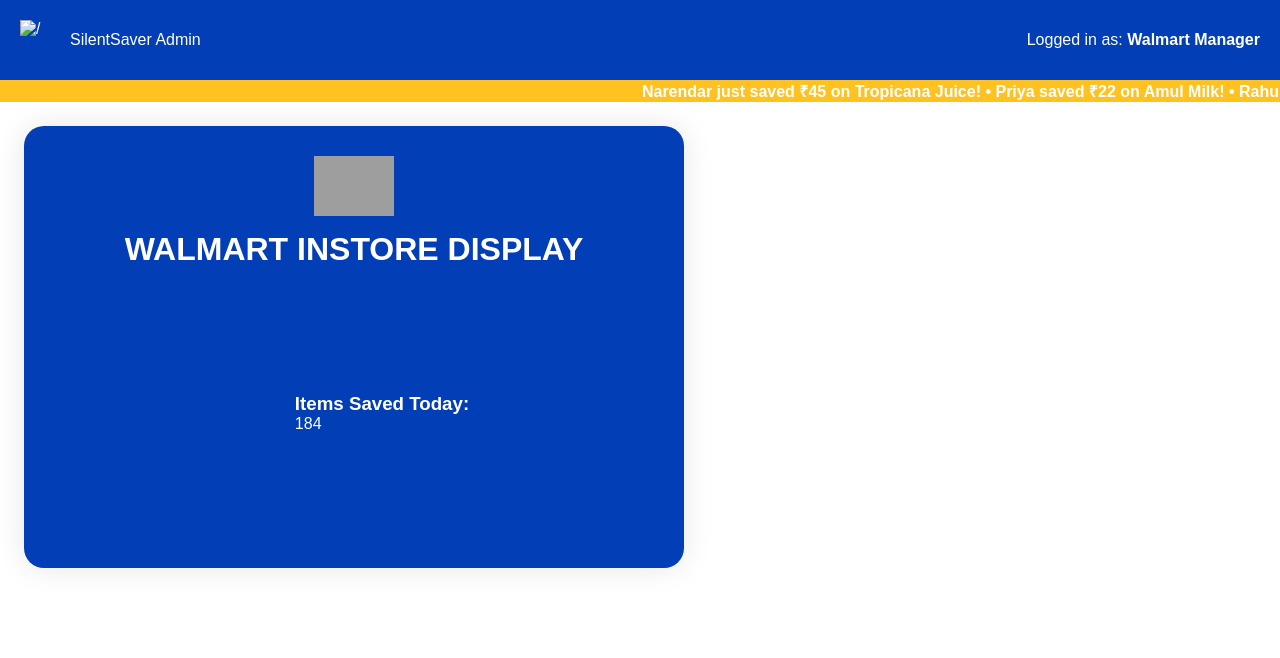
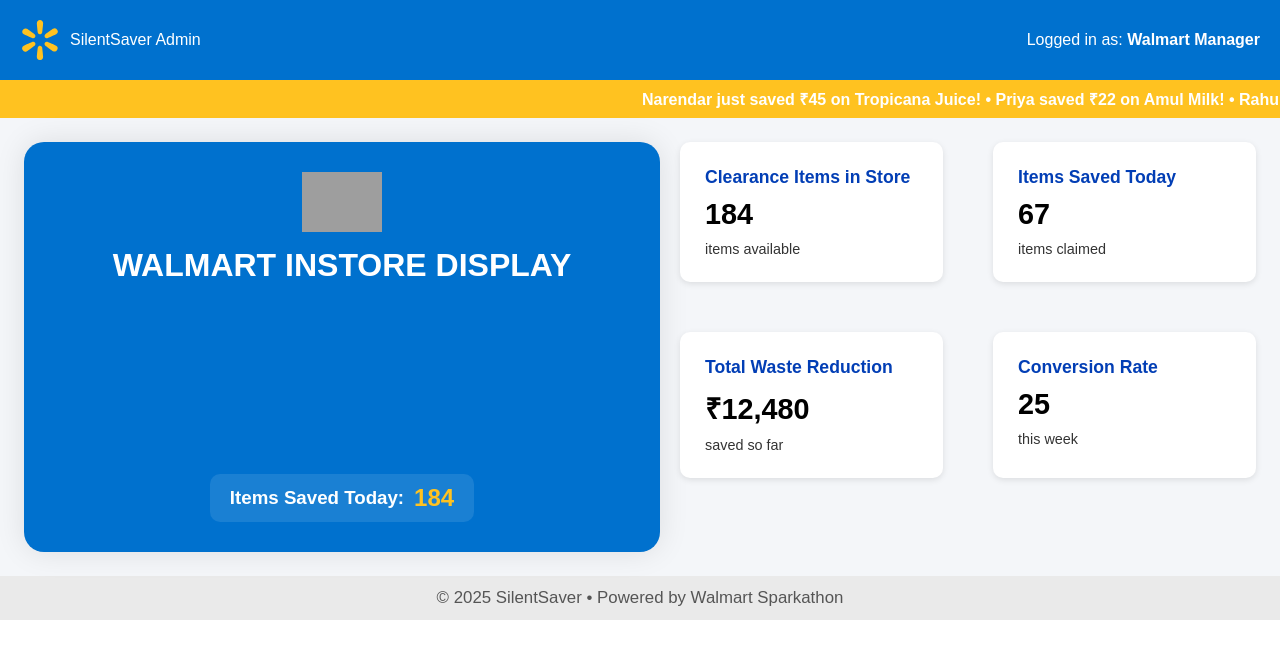
Before and after one commit to BondiliVaishnavi/SilentSaver, a plain HTML site: page admin/pages/admin/admin.html in a window 1280 px wide. Drawn offline with Linux system fonts and the light colour scheme; grey boxes are pictures that could not be loaded.

Commit message:
admin and pos

```diff
--- a/admin/pages/admin/admin.css
+++ b/admin/pages/admin/admin.css
@@ -6,7 +6,7 @@
   font-family: Arial, Helvetica, sans-serif;
 }
 .head-content {
-  background-color: #023eb5;
+  background-color: #0071ce;
 }
 .head {
   padding: 20px;
@@ -41,6 +41,7 @@
   overflow: hidden;
   white-space: nowrap;
   font-weight: 600;
+  padding: 8px 0;
 }
 
 .ticker-content {
@@ -64,6 +65,7 @@
   flex-wrap: wrap;
   padding: 24px;
   gap: 20px;
+  background-color: #f4f6f9;
 }
 .left-panel img {
   height: 60px;
@@ -74,7 +76,7 @@
   flex: 1;
   min-width: 350px;
   max-width: 600px;
-  background-color: #023eb5;
+  background-color: #0071ce;
   color: white;
   border-radius: 20px;
   padding: 30px;
@@ -82,6 +84,7 @@
   flex-direction: column;
   align-items: center;
   box-shadow: 0 0 30px rgba(0, 0, 0, 0.1);
+  height: 350px;
 }
 .left-panel h1 {
   font-size: 2rem;
@@ -91,7 +94,7 @@
   display: flex;
   justify-content: center;
   align-items: center;
-  height: 250px;
+  height: 220px;
   overflow: hidden;
 }
 .headline {
@@ -128,8 +131,8 @@
 }
 
 .headline .icon i {
+  font-size: 2rem;
   color: #ffc220;
-  font-size: 2rem;
 }
 .headline .name {
   font-size: 1.3rem;
@@ -139,3 +142,100 @@
 .headline .message {
   font-size: 1rem;
 }
+
+.display-footer {
+  background: rgba(255, 255, 255, 0.1);
+  padding: 10px 20px;
+  border-radius: 10px;
+  display: flex;
+  align-items: center;
+  gap: 10px;
+}
+
+.counter {
+  font-size: 1.5rem;
+  color: #ffc220;
+  font-weight: bold;
+}
+.right-panel {
+  flex: 1;
+  min-width: 320px;
+}
+
+.right-panel-content {
+  display: grid;
+  grid-template-columns: repeat(auto-fit, minmax(250px, 1.5fr));
+  gap: 50px;
+}
+.card1 {
+  border-radius: 10px;
+  background-color: #fff;
+  padding: 25px;
+  box-shadow: 0 2px 6px rgba(0, 0, 0, 0.1);
+}
+.card2 {
+  border-radius: 10px;
+  background-color: #fff;
+  padding: 25px;
+  box-shadow: 0 2px 6px rgba(0, 0, 0, 0.1);
+}
+.card3 {
+  border-radius: 10px;
+  background-color: #fff;
+  padding: 25px;
+  box-shadow: 0 2px 6px rgba(0, 0, 0, 0.1);
+}
+.card4 {
+  border-radius: 10px;
+  background-color: #fff;
+  padding: 25px;
+  box-shadow: 0 2px 6px rgba(0, 0, 0, 0.1);
+}
+
+.card1 h3 {
+  margin-bottom: 10px;
+  color: #023eb5;
+  font-size: 1.1rem;
+}
+
+.card2 h3 {
+  margin-bottom: 10px;
+  color: #023eb5;
+  font-size: 1.1rem;
+}
+
+.card3 h3 {
+  margin-bottom: 10px;
+  color: #023eb5;
+  font-size: 1.1rem;
+}
+
+.card4 h3 {
+  margin-bottom: 10px;
+  color: #023eb5;
+  font-size: 1.1rem;
+}
+
+.stat {
+  font-size: 1.8rem;
+  font-weight: 600;
+  margin-bottom: 10px;
+}
+
+.unit {
+  font-size: 0.9rem;
+  color: #333333;
+}
+
+.footer-content {
+  text-align: center;
+  padding: 12px 0;
+  font-size: 0.9rem;
+  background: #eaeaea;
+  color: #555;
+  font-weight: 300;
+}
+
+.footer-content h3 {
+  font-weight: 300;
+}
--- a/admin/pages/admin/admin.html
+++ b/admin/pages/admin/admin.html
@@ -14,20 +14,29 @@
       href="https://cdnjs.cloudflare.com/ajax/libs/font-awesome/6.5.2/css/all.min.css"
     />
   </head>
-  <header>
+
+
+
+
+  <body>
+
+<header>
     <div class="header-container">
       <div class="head-content">
         <div class="head">
           <div class="header-logo">
-            <img src="../../images/spark-icon.svg" alt="/" />
+            <img src="../../../frontend/images/spark-icon.svg" alt="/" />
             <div class="logo">SilentSaver Admin</div>
           </div>
+
+
 
           <div class="user">Logged in as: <strong>Walmart Manager</strong></div>
         </div>
       </div>
     </div>
   </header>
+
 
   <div class="ticker">
     <div class="ticker-content">
@@ -39,7 +48,7 @@
     </div>
   </div>
 
-  <body>
+
     <section class="admin-section">
       <div class="admin-container">
         <div class="admin-content">
@@ -56,17 +65,53 @@
                 <div class="name" id="warrior-name"></div>
                 <div class="message" id="savings-message"></div>
               </div>
+            </div>
+            <div class="display-footer">
+              <h3>Items Saved Today:</h3>
+              <div class="counter">184</div>
+            </div>
+          </div>
 
-              <div class="display-footer">
-                <h3>Items Saved Today:</h3>
-                <div class="counter">184</div>
+          <div class="right-panel">
+            <div class="right-panel-container">
+              <div class="right-panel-content">
+                <div class="card1">
+                  <h3>Clearance Items in Store</h3>
+                  <div class="stat">184</div>
+                  <div class="unit">items available</div>
+                </div>
+
+                <div class="card2">
+                  <h3>Items Saved Today</h3>
+                  <div class="stat">67</div>
+                  <div class="unit">items claimed</div>
+                </div>
+
+                <div class="card3">
+                  <h3>Total Waste Reduction</h3>
+                  <div class="stat">₹12,480</div>
+                  <div class="unit">saved so far</div>
+                </div>
+
+                <div class="card4">
+                  <h3>Conversion Rate</h3>
+                  <div class="stat">25</div>
+                  <div class="unit">this week</div>
+                </div>
               </div>
             </div>
           </div>
-
-          <div class="right-panel"></div>
         </div>
       </div>
+
     </section>
+ <footer>
+  <div class="footer-content">
+    <h3>&copy; 2025 SilentSaver • Powered by Walmart Sparkathon</h3>
+  </div>
+ </footer>
+
+
   </body>
+
 </html>
--- /dev/null
+++ b/frontend/Pages/Pos/pos.css
@@ -0,0 +1,15 @@
+@import url("https://fonts.googleapis.com/css2?family=Open+Sans:ital,wght@0,300..800;1,300..800&family=Roboto:ital,wght@0,100;0,300;0,400;0,500;0,700;0,900;1,100;1,300;1,400;1,500;1,700;1,900&display=swap");
+
+* {
+  margin: 0;
+  box-sizing: border-box;
+  font-family: Arial, Helvetica, sans-serif;
+}
+
+
+
+.image1 {
+  height: 500px;
+  margin-left: 0;
+width: 100%;
+}
```
Also changed, not shown: backend/app.js (added, +14 -0 lines), backup_files/package.json (added, +23 -0 lines), frontend/Pages/Pos/pos.html (added, +25 -0 lines), frontend/images/pos-computer.png (added), frontend/images/pos1.png (added), frontend/images/why.png (deleted), 3 other files.
